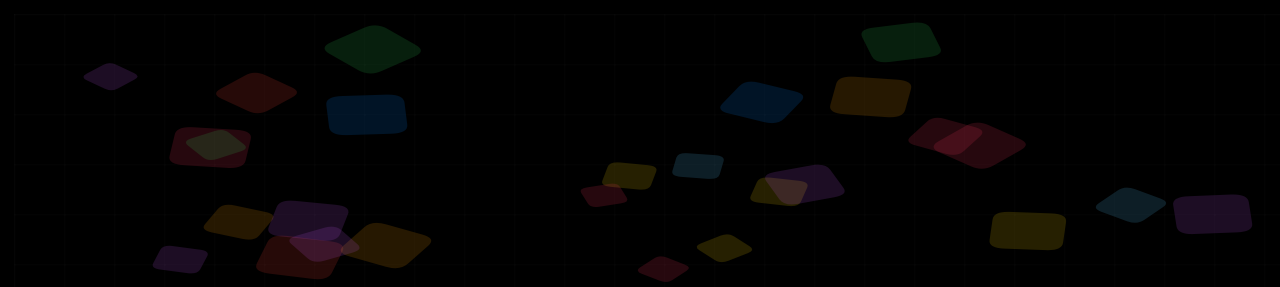
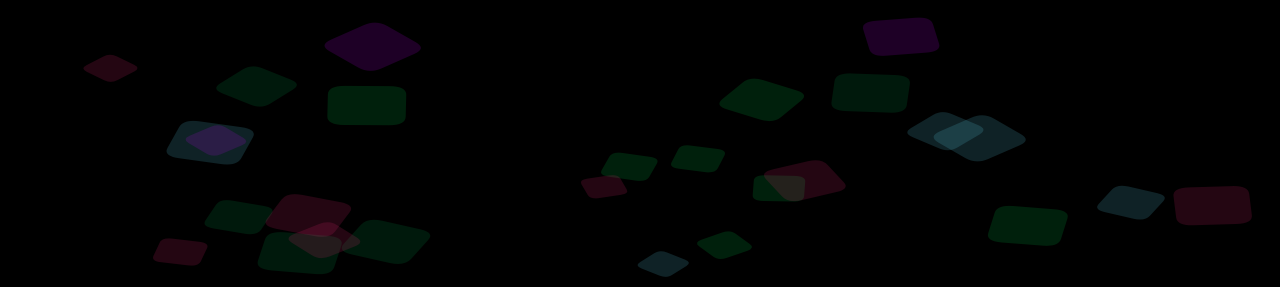
Before and after one commit to zKxnai/madebykunai.github.io, a plain HTML site: page index.html in a window 1280 px wide. Shown: the top 287 px of the page. Drawn offline with Linux system fonts and the light colour scheme.

Commit message:
Adjusted coloring

```diff
--- a/assets/css/styles.css
+++ b/assets/css/styles.css
@@ -20,23 +20,6 @@ body {
     -webkit-font-smoothing: antialiased;
     -moz-osx-font-smoothing: grayscale;
     position: relative;
-}
-
-/* Animated Background Grid */
-body::before {
-    content: '';
-    position: fixed;
-    top: 0;
-    left: 0;
-    width: 100%;
-    height: 100%;
-    background-image:
-        linear-gradient(rgba(255, 255, 255, 0.02) 1px, transparent 1px),
-        linear-gradient(90deg, rgba(255, 255, 255, 0.02) 1px, transparent 1px);
-    background-size: 50px 50px;
-    z-index: 0;
-    pointer-events: none;
-    animation: gridMove 20s linear infinite;
 }
 
 @keyframes gridMove {
@@ -171,6 +154,44 @@ body::before {
     box-shadow:
         0 30px 60px rgba(10, 132, 255, 0.15),
         0 0 80px rgba(10, 132, 255, 0.1);
+}
+
+/* App-Specific Glow Colors */
+
+/* Cashly - Green Glow */
+.app-card.cashly-glow::before {
+    background: radial-gradient(circle at 50% 0%, rgba(0, 216, 81, 0.15), transparent 50%);
+}
+
+.app-card.cashly-glow:hover {
+    border-color: rgba(0, 216, 81, 0.3);
+    box-shadow:
+        0 30px 60px rgba(0, 216, 81, 0.2),
+        0 0 80px rgba(0, 216, 81, 0.15);
+}
+
+/* readme - Purple/Pink Glow */
+.app-card.readme-glow::before {
+    background: radial-gradient(circle at 50% 0%, rgba(198, 0, 255, 0.15), transparent 50%);
+}
+
+.app-card.readme-glow:hover {
+    border-color: rgba(198, 0, 255, 0.3);
+    box-shadow:
+        0 30px 60px rgba(198, 0, 255, 0.2),
+        0 0 80px rgba(238, 42, 123, 0.15);
+}
+
+/* Kompoze - Cyan Glow */
+.app-card.kompoze-glow::before {
+    background: radial-gradient(circle at 50% 0%, rgba(99, 227, 250, 0.15), transparent 50%);
+}
+
+.app-card.kompoze-glow:hover {
+    border-color: rgba(99, 227, 250, 0.3);
+    box-shadow:
+        0 30px 60px rgba(99, 227, 250, 0.2),
+        0 0 80px rgba(99, 227, 250, 0.15);
 }
 
 /* App Icon */
@@ -492,10 +513,6 @@ html {
     scroll-behavior: smooth;
 }
 
-.parallax {
-    transition: transform 0.5s cubic-bezier(0.25, 0.46, 0.45, 0.94);
-}
-
 /* Responsive Design */
 @media (max-width: 968px) {
     .apps-grid {
--- a/assets/js/app-loader.js
+++ b/assets/js/app-loader.js
@@ -7,21 +7,24 @@ const apps = [
         iconLight: 'assets/icons/cashly.png',
         iconDark: 'assets/icons/cashly-dark.png',
         repo: 'zKxnai/Cashly',
-        releaseStatus: 'TBA'
+        releaseStatus: 'TBA',
+        colorClass: 'cashly-glow'
     },
     {
         name: 'readme',
         iconLight: 'assets/icons/readme.png',
         iconDark: 'assets/icons/readme-dark.png',
         repo: 'zKxnai/readme',
-        releaseStatus: 'TBA'
+        releaseStatus: 'TBA',
+        colorClass: 'readme-glow'
     },
     {
         name: 'Kompoze',
         iconLight: 'assets/icons/kompoze.png',
         iconDark: 'assets/icons/kompoze-dark.png',
         repo: 'zKxnai/Kompoze',
-        releaseStatus: 'TBA'
+        releaseStatus: 'TBA',
+        colorClass: 'kompoze-glow'
     }
 ];
 
@@ -110,7 +113,7 @@ async function initializeApps() {
         window.changelogData[app.name] = { releases };
 
         const appCard = document.createElement('div');
-        appCard.className = 'app-card parallax';
+        appCard.className = 'app-card';
         appCard.innerHTML = `
             <div class="app-icon">
                 <img src="${app.iconLight}" alt="${app.name} icon" class="icon-light" onerror="this.style.display='none'">
--- a/assets/js/background.js
+++ b/assets/js/background.js
@@ -39,8 +39,12 @@ class IconBackground {
     createIcons() {
         const iconCount = Math.floor((window.innerWidth * window.innerHeight) / 15000);
         const colors = [
-            '#0a84ff', '#ff9f0a', '#ff453a', '#30d158',
-            '#bf5af2', '#ff375f', '#5ac8fa', '#ffd60a'
+            // Cashly colors
+            '#00D851', '#00A751',
+            // readme colors
+            '#C600FF', '#EE2A7B',
+            // Kompoze colors
+            '#63E3FA', '#00D851'
         ];
 
         for (let i = 0; i < iconCount; i++) {
--- a/assets/js/parallax.js
+++ /dev/null
@@ -1,23 +0,0 @@
-// Parallax Scrolling Effect
-function handleParallax() {
-    const scrolled = window.pageYOffset;
-    const parallaxElements = document.querySelectorAll('.parallax');
-
-    parallaxElements.forEach((element, index) => {
-        const speed = 0.05 + (index * 0.02);
-        const yPos = -(scrolled * speed);
-        element.style.transform = `translateY(${yPos}px)`;
-    });
-}
-
-// Smooth scroll with parallax
-let ticking = false;
-window.addEventListener('scroll', function() {
-    if (!ticking) {
-        window.requestAnimationFrame(function() {
-            handleParallax();
-            ticking = false;
-        });
-        ticking = true;
-    }
-});
--- a/index.html
+++ b/index.html
@@ -43,6 +43,6 @@
     <script src="assets/js/background.js"></script>
     <script src="assets/js/app-loader.js"></script>
     <script src="assets/js/modal.js"></script>
-    <script src="assets/js/parallax.js"></script>
+    <script src="assets/js/process-releases.js"></script>
 </body>
 </html>
```
Also changed, not shown: 1 other file.
